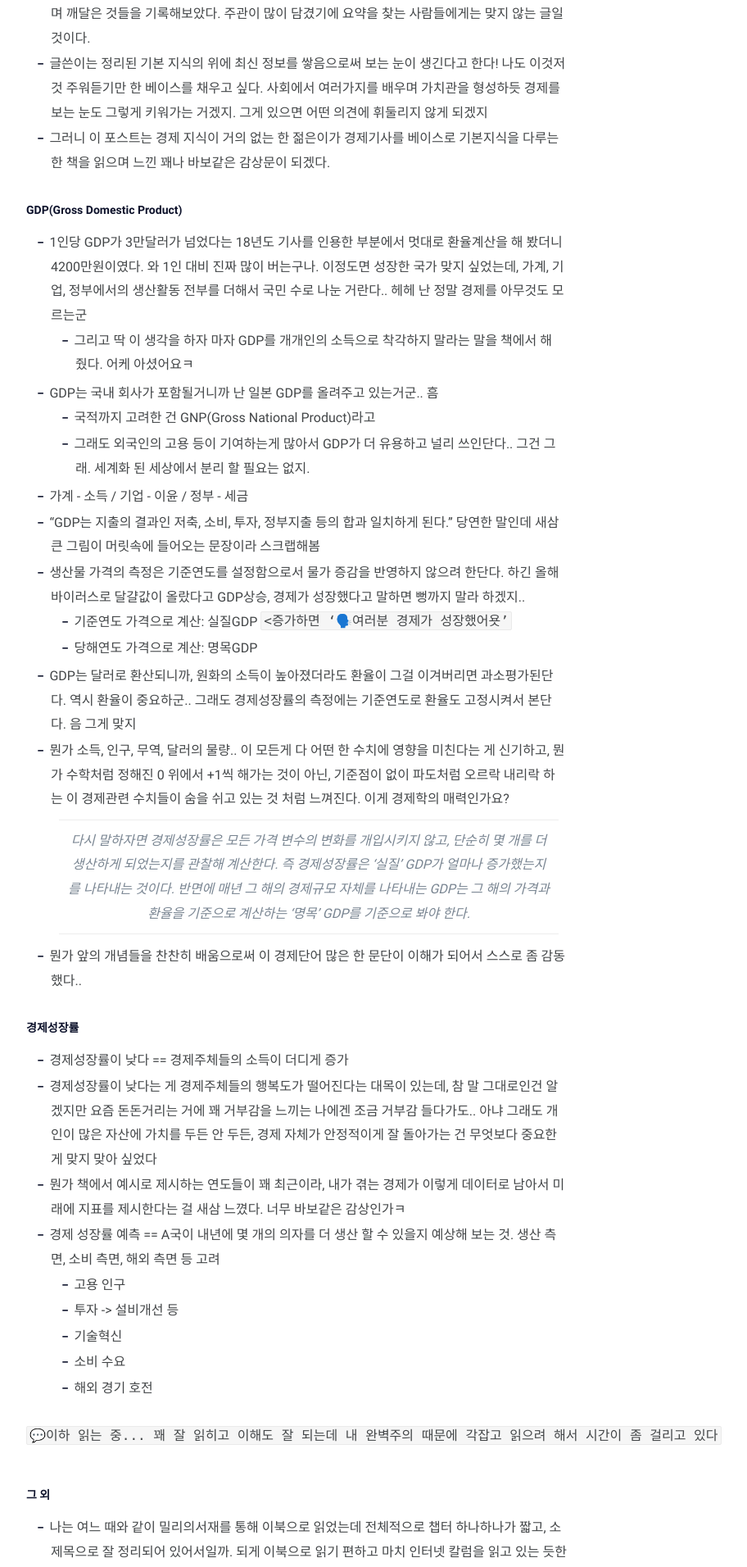
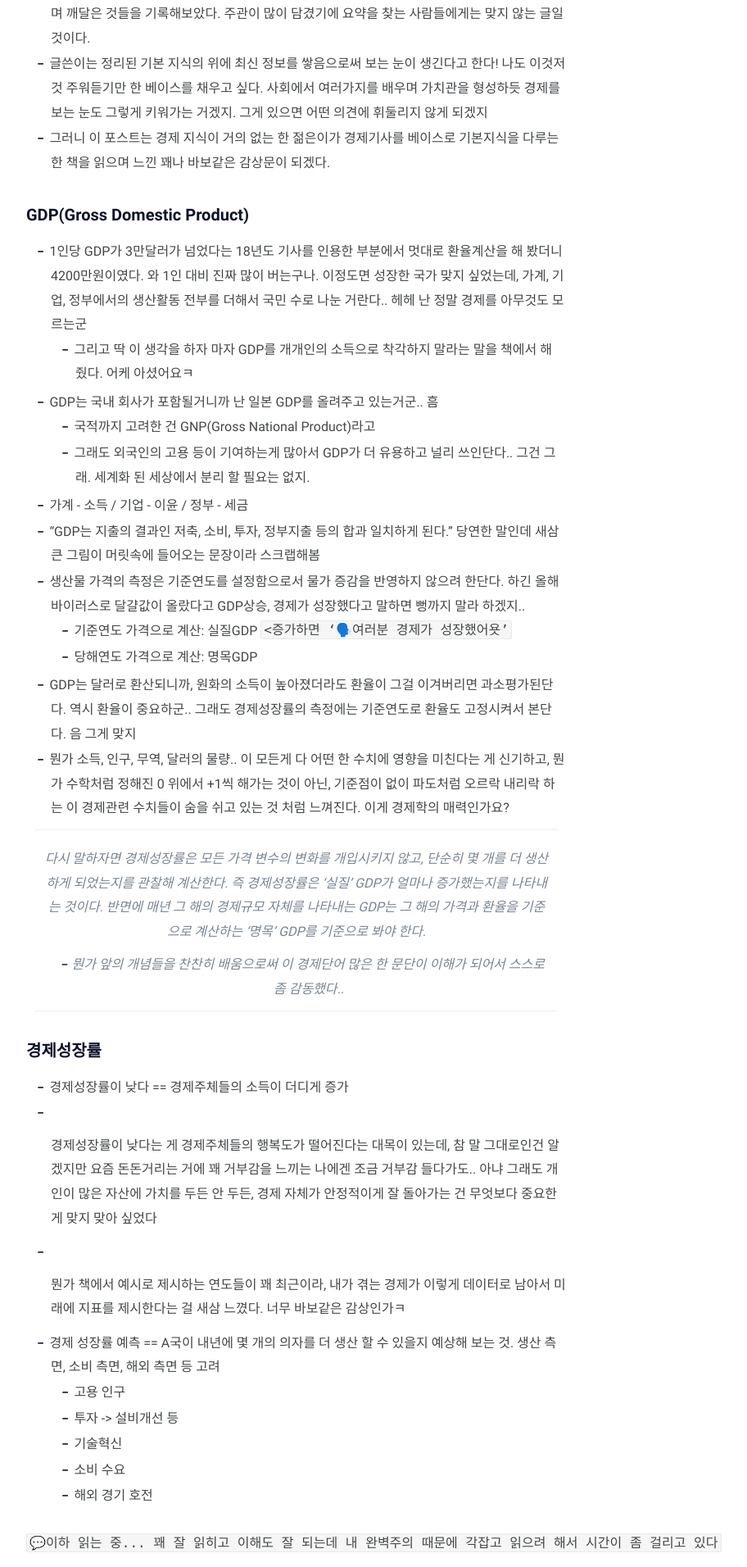
Before and after one commit to xxsana/xxsana.github.io, a Jekyll site: the page built from _posts/untitled1/2018-04-07-react-component-with-dot-notation.md, in a window 1280 px wide. Shown: the part 474-2386 px from the top of the page at 82% size, without its empty margins (278-1190 px from the left). Built offline with Jekyll 4.4.1, drawn with Linux system fonts in a browser that asks for light colours.

Commit message:
Update format

```diff
--- a/_posts/untitled1/2018-04-07-react-component-with-dot-notation.md
+++ b/_posts/untitled1/2018-04-07-react-component-with-dot-notation.md
@@ -9,26 +9,32 @@ description: 경제 기초지식을 가볍게 배울 수 있는 책을 읽으며
 - 글쓴이는 정리된 기본 지식의 위에 최신 정보를 쌓음으로써 보는 눈이 생긴다고 한다! 나도 이것저것 주워듣기만 한 베이스를 채우고 싶다. 사회에서 여러가지를 배우며 가치관을 형성하듯 경제를 보는 눈도 그렇게 키워가는 거겠지. 그게 있으면 어떤 의견에 휘둘리지 않게 되겠지
 - 그러니 이 포스트는 경제 지식이 거의 없는 한 젊은이가 경제기사를 베이스로 기본지식을 다루는 한 책을 읽으며 느낀 꽤나 바보같은 감상문이 되겠다.
 
-###### GDP(Gross Domestic Product)
+#### GDP(Gross Domestic Product)
 - 1인당 GDP가 3만달러가 넘었다는 18년도 기사를 인용한 부분에서 멋대로 환율계산을 해 봤더니 4200만원이였다. 와 1인 대비 진짜 많이 버는구나. 이정도면 성장한 국가 맞지 싶었는데, 가계, 기업, 정부에서의 생산활동 전부를 더해서 국민 수로 나눈 거란다.. 헤헤 난 정말 경제를 아무것도 모르는군
 	- 그리고 딱 이 생각을 하자 마자 GDP를 개개인의 소득으로 착각하지 말라는 말을 책에서 해 줬다. 어케 아셨어요ㅋ
+
 - GDP는 국내 회사가 포함될거니까 난 일본 GDP를 올려주고 있는거군.. 흠
 	- 국적까지 고려한 건 GNP(Gross National Product)라고
 	- 그래도 외국인의 고용 등이 기여하는게 많아서 GDP가 더 유용하고 널리 쓰인단다.. 그건 그래. 세계화 된 세상에서 분리 할 필요는 없지.
+
 - 가계 - 소득 / 기업 - 이윤 / 정부 - 세금
 - “GDP는 지출의 결과인 저축, 소비, 투자, 정부지출 등의 합과 일치하게 된다.” 당연한 말인데 새삼 큰 그림이 머릿속에 들어오는 문장이라 스크랩해봄
 - 생산물 가격의 측정은 기준연도를 설정함으로서 물가 증감을 반영하지 않으려 한단다. 하긴 올해 바이러스로 달걀값이 올랐다고 GDP상승, 경제가 성장했다고 말하면 뻥까지 말라 하겠지..
 	- 기준연도 가격으로 계산: 실질GDP `<증가하면 ‘🗣️여러분 경제가 성장했어욧’`
 	- 당해연도 가격으로 계산: 명목GDP
+
 - GDP는 달러로 환산되니까, 원화의 소득이 높아졌더라도 환율이 그걸 이겨버리면 과소평가된단다. 역시 환율이 중요하군.. 그래도 경제성장률의 측정에는 기준연도로 환율도 고정시켜서 본단다. 음 그게 맞지
 - 뭔가 소득, 인구, 무역, 달러의 물량.. 이 모든게 다 어떤 한 수치에 영향을 미친다는 게 신기하고, 뭔가 수학처럼 정해진 0 위에서 +1씩 해가는 것이 아닌, 기준점이 없이 파도처럼 오르락 내리락 하는 이 경제관련 수치들이 숨을 쉬고 있는 것 처럼 느껴진다. 이게 경제학의 매력인가요?
+
 > 다시 말하자면 경제성장률은 모든 가격 변수의 변화를 개입시키지 않고, 단순히 몇 개를 더 생산하게 되었는지를 관찰해 계산한다. 즉 경제성장률은 ‘실질’ GDP가 얼마나 증가했는지를 나타내는 것이다. 반면에 매년 그 해의 경제규모 자체를 나타내는 GDP는 그 해의 가격과 환율을 기준으로 계산하는 ‘명목’ GDP를 기준으로 봐야 한다.
 - 뭔가 앞의 개념들을 찬찬히 배움으로써 이 경제단어 많은 한 문단이 이해가 되어서 스스로 좀 감동했다..
 
-###### 경제성장률
+#### 경제성장률
 - 경제성장률이 낮다 == 경제주체들의 소득이 더디게 증가
 - 경제성장률이 낮다는 게 경제주체들의 행복도가 떨어진다는 대목이 있는데, 참 말 그대로인건 알겠지만 요즘 돈돈거리는 거에 꽤 거부감을 느끼는 나에겐 조금 거부감 들다가도.. 아냐 그래도 개인이 많은 자산에 가치를 두든 안 두든, 경제 자체가 안정적이게 잘 돌아가는 건 무엇보다 중요한 게 맞지 맞아 싶었다
+
 - 뭔가 책에서 예시로 제시하는 연도들이 꽤 최근이라, 내가 겪는 경제가 이렇게 데이터로 남아서 미래에 지표를 제시한다는 걸 새삼 느꼈다. 너무 바보같은 감상인가ㅋ
+
 - 경제 성장률 예측 == A국이 내년에 몇 개의 의자를 더 생산 할 수 있을지 예상해 보는 것. 생산 측면, 소비 측면, 해외 측면 등 고려
   - 고용 인구
   - 투자 -> 설비개선 등
@@ -38,5 +44,5 @@ description: 경제 기초지식을 가볍게 배울 수 있는 책을 읽으며
 
 `💬이하 읽는 중... 꽤 잘 읽히고 이해도 잘 되는데 내 완벽주의 때문에 각잡고 읽으려 해서 시간이 좀 걸리고 있다`
 
-###### 그 외
+#### 그 외
 - 나는 여느 때와 같이 밀리의서재를 통해 이북으로 읽었는데 전체적으로 챕터 하나하나가 짧고, 소제목으로 잘 정리되어 있어서일까. 되게 이북으로 읽기 편하고 마치 인터넷 칼럼을 읽고 있는 듯한 깔끔한 느낌이 들었다. 챕터제목이 중앙정렬인 것도 한 몫 할 지도..
```
